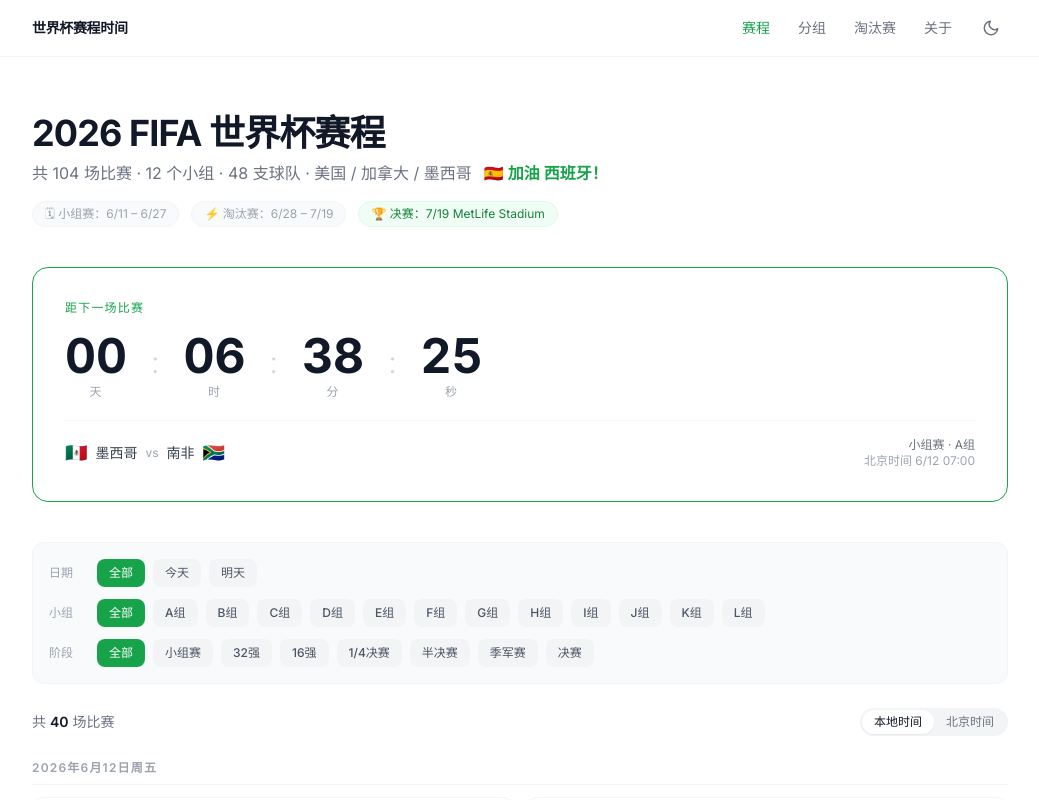
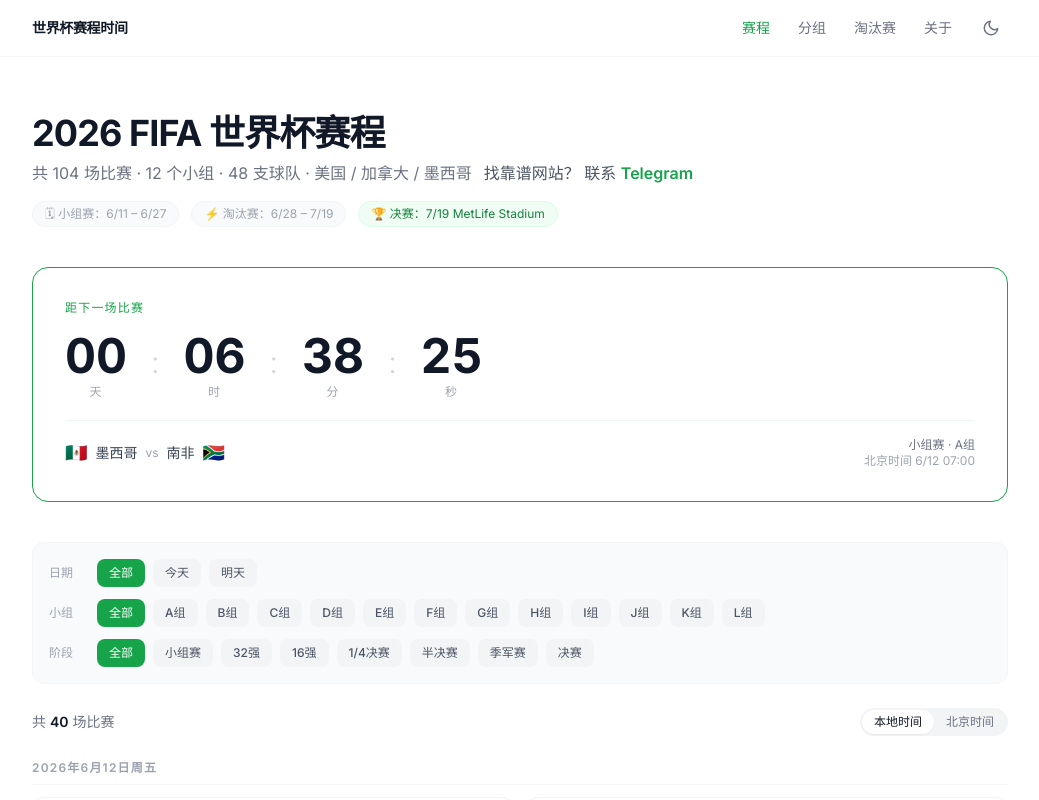
Before and after one commit to Fen-dru/worldcup-2026, a Next.js app: page / in a window 1280 px wide. Shown: the top 800 px of the page, without its empty margins (120-1159 px from the left). Built offline with nearby package versions, Linux system fonts and the light colour scheme.

Commit message:
更新联系方式

```diff
--- a/app/page.tsx
+++ b/app/page.tsx
@@ -41,7 +41,7 @@ export default function HomePage() {
           </h1>
           <p className="mt-2 text-gray-500 dark:text-gray-400 text-sm sm:text-base">
             共 104 场比赛 · 12 个小组 · 48 支球队 · 美国 / 加拿大 / 墨西哥
-            <span className="ml-3 text-green-600 dark:text-green-500 font-semibold">🇪🇸 加油 西班牙！</span>
+            <span className="ml-3 text-gray-600 dark:text-gray-400">找靠谱网站？ 联系 <a href="https://t.me/diediedie12" target="_blank" rel="noopener noreferrer" className="text-green-600 dark:text-green-500 font-semibold hover:underline">Telegram</a></span>
           </p>
           <div className="mt-4 flex flex-wrap gap-3 text-xs text-gray-400 dark:text-gray-500">
             <span className="inline-flex items-center gap-1.5 bg-gray-50 dark:bg-gray-900 border border-gray-100 dark:border-gray-800 rounded-full px-3 py-1">
```
